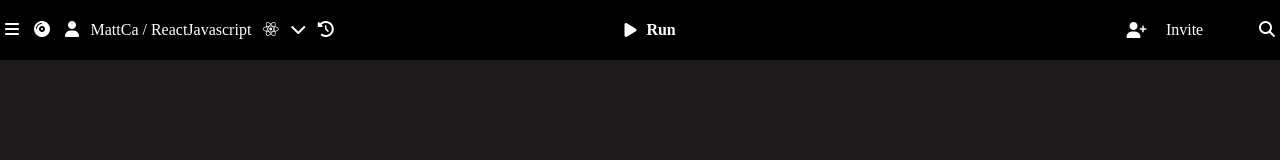
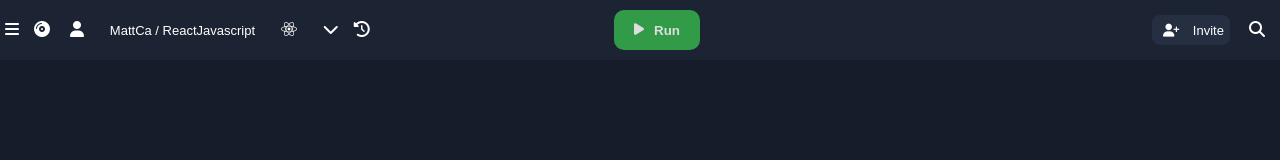
Before and after one commit to b34rmc/replit-replica, a plain HTML site: page pages/index.html in a window 1280 px wide. Drawn offline with Linux system fonts and the light colour scheme.

Commit message:
style-updates

```diff
--- a/assets/styles/styles.css
+++ b/assets/styles/styles.css
@@ -4,13 +4,13 @@ body {
   height: 100%;
   margin: 0;
   padding: 0;
-  background-color: rgb(28, 26, 26);
+  background-color: #161c2a;
 }
 
 .nav-container {
   width: 100%;
   height: 60px;
-  background-color: black;
+  background-color: #1c2333;
   color: white;
   display: flex;
   justify-content: space-between;
@@ -26,9 +26,27 @@ body {
   align-items: center;
 }
 
+.nav-container .left-container .hamburger a {
+  text-decoration: none;
+  color: white;
+}
+.nav-container .left-container .hamburger a:hover {
+  text-decoration: none;
+  color: rgb(195, 190, 190);
+}
+
 .nav-container .left-container .hamburger {
   margin: 0;
   padding: 5px;
+}
+
+.nav-container .left-container .logo a {
+  text-decoration: none;
+  color: white;
+}
+.nav-container .left-container .logo a:hover {
+  text-decoration: none;
+  color: rgb(195, 190, 190);
 }
 
 .nav-container .left-container .logo {
@@ -39,15 +57,70 @@ body {
 
 .nav-container .left-container .user-box {
   width: 60%;
-  height: 40px;
+  height: 20px;
   display: flex;
   margin-left: 10px;
   justify-content: space-between;
   align-items: center;
+  padding: 5px;
+}
+.nav-container .left-container .user-box:hover {
+  border: 1px solid gray;
+  border-radius: 5px;
+}
+
+.nav-container .left-container .user-box .react-logo a {
+  text-decoration: none;
+  color: white;
+}
+.nav-container .left-container .user-box .react-logo a:hover {
+  text-decoration: none;
+  color: aqua;
+}
+
+.nav-container .left-container .user-box .chevron a {
+  text-decoration: none;
+  color: white;
+}
+.nav-container .left-container .user-box .chevron a:hover {
+  text-decoration: none;
+  color: rgb(195, 190, 190);
+}
+
+.nav-container .left-container .history {
+  margin-left: 10px;
+}
+.nav-container .left-container .history a {
+  text-decoration: none;
+  color: white;
+}
+.nav-container .left-container .history a:hover {
+  text-decoration: none;
+  color: rgb(195, 190, 190);
+}
+
+.nav-container .left-container .user-box .user-icon a {
+  text-decoration: none;
+  color: white;
+}
+.nav-container .left-container .user-box .user-icon a:hover {
+  text-decoration: none;
+  color: rgb(195, 190, 190);
+}
+
+.nav-container .left-container .user-box .name a {
+  font-family: Arial, Helvetica, sans-serif;
+  font-size: 13px;
+  text-decoration: none;
+  color: white;
+}
+.nav-container .left-container .user-box .name a:hover {
+  text-decoration: none;
+  color: rgb(195, 190, 190);
 }
 
 .nav-container .middle-container {
-  width: 5%;
+  width: 8%;
   height: 30px;
   display: flex;
   flex-direction: row;
@@ -55,40 +128,77 @@ body {
   align-items: center;
   margin-right: 22%;
 }
-
-.nav-container .middle-container .run-button {
+.nav-container .middle-container .run-button button {
+  background-color: #1c2333;
+  border-style: none;
+}
+.nav-container .middle-container .run-button button a:hover {
+  background-color: #176123;
+}
+.nav-container .middle-container .run-button button a {
   display: flex;
   justify-content: space-between;
   flex-direction: row;
   align-items: center;
+  background-color: #37b14b;
+  opacity: 85%;
+  height: 40px;
+  border-radius: 10px;
+  color: white;
+  border: none;
+  text-decoration: none;
 }
 
-.nav-container .middle-container .run-button i {
-  margin-left: 10px;
+.nav-container .middle-container .run-button button a i {
+  margin-left: 20px;
+  margin-right: 10px;
 }
 
-.nav-container .middle-container .run-button h4 {
-  margin-left: 10px;
+.nav-container .middle-container .run-button button a h4 {
+  margin-right: 20px;
 }
 
 .nav-container .right-container {
-  width: 12%;
+  width: 10%;
   height: 50px;
   display: flex;
   flex-direction: row;
   justify-content: space-between;
   align-items: center;
 }
-
 .nav-container .right-container .invite-box {
-  width: 50%;
-  height: 30px;
+  height: 20px;
   display: flex;
-  flex-direction: row;
-  justify-content: space-between;
+  justify-content: center;
   align-items: center;
 }
-
+.nav-container .right-container .invite-box i {
+  padding: 0 10px 0 5px;
+}
+.nav-container .right-container .invite-box button {
+  background-color: #262e42;
+  border-radius: 8px;
+  border: 1px white;
+  height: 30px;
+  border-style: none;
+  color: white;
+  width: 100%;
+  font-family: Arial, Helvetica, sans-serif;
+  font-size: 13px;
+}
+.nav-container .right-container .invite-box button:hover {
+  background-color: 262e42;
+  border: 0.5px solid white;
+  color: white;
+}
 .nav-container .right-container .search {
-  padding: 5px;
+  padding: 15px;
 }
+.nav-container .right-container .search a {
+  text-decoration: none;
+  color: white;
+}
+.nav-container .right-container .search a:hover {
+  text-decoration: none;
+  color: rgb(195, 190, 190);
+}
--- a/pages/index.html
+++ b/pages/index.html
@@ -4,7 +4,7 @@
     <meta charset="UTF-8" />
     <meta http-equiv="X-UA-Compatible" content="IE=edge" />
     <meta name="viewport" content="width=device-width, initial-scale=1.0" />
-    <title>Document</title>
+    <title>Replit Replica</title>
     <link rel="stylesheet" href="/assets/styles/styles.css" />
     <script
       src="https://kit.fontawesome.com/f70477bede.js"
@@ -15,42 +15,64 @@
     <div class="nav-container">
       <div class="left-container">
         <div class="hamburger">
+          <a href="#">
             <i class="fa-solid fa-bars"></i>
+          </a>
         </div>
         <div class="logo">
+          <a href="#">
             <i class="fa-solid fa-compact-disc"></i>
+          </a>
         </div>
         <div class="user-box">
-          <div class="item">
+          <div class="user-icon">
+            <a href="#">
               <i class="fa-solid fa-user"></i>
+            </a>
           </div>
-          <div class="item">
+          <div class="name">
+            <a href="#">
               <p>MattCa / ReactJavascript</p>
+            </a>
           </div>
-          <div class="item">
+          <div class="react-logo">
+            <a href="#">
               <i class="fa-brands fa-react"></i>
+            </a>
           </div>
-          <div class="item">
+          <div class="chevron">
+            <a href="#">
               <i class="fa-solid fa-chevron-down"></i>
+            </a>
           </div>
-          <div class="item">
+        </div>
+        <div class="history">
+          <a href="#">
             <i class="fa-solid fa-clock-rotate-left"></i>
-          </div>
+          </a>
         </div>
       </div>
       <div class="middle-container">
         <div class="run-button">
+          <button>
+            <a href="#" target="none">
               <i class="fa-solid fa-play"></i>
               <h4>Run</h4>
+            </a>
+          </button>
         </div>
       </div>
       <div class="right-container">
         <div class="invite-box">
+          <button>
             <i class="fa-solid fa-user-plus"></i>
-          <p>Invite</p>
+            Invite
+          </button>
         </div>
         <div class="search">
+          <a href="#">
             <i class="fa-solid fa-magnifying-glass"></i>
+          </a>
         </div>
       </div>
     </div>
```
Lines whose indentation alone changed are shown as unchanged.
